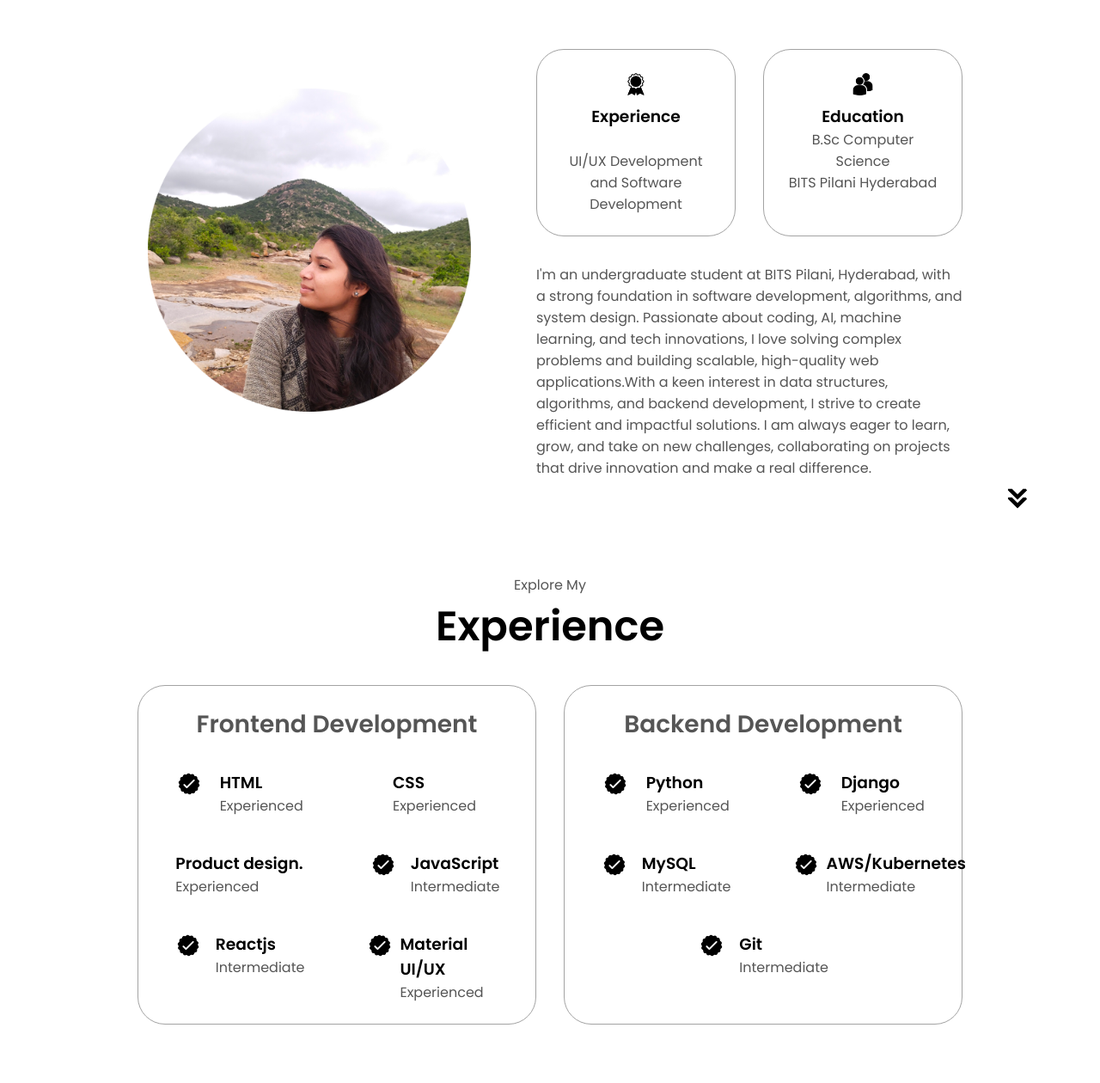
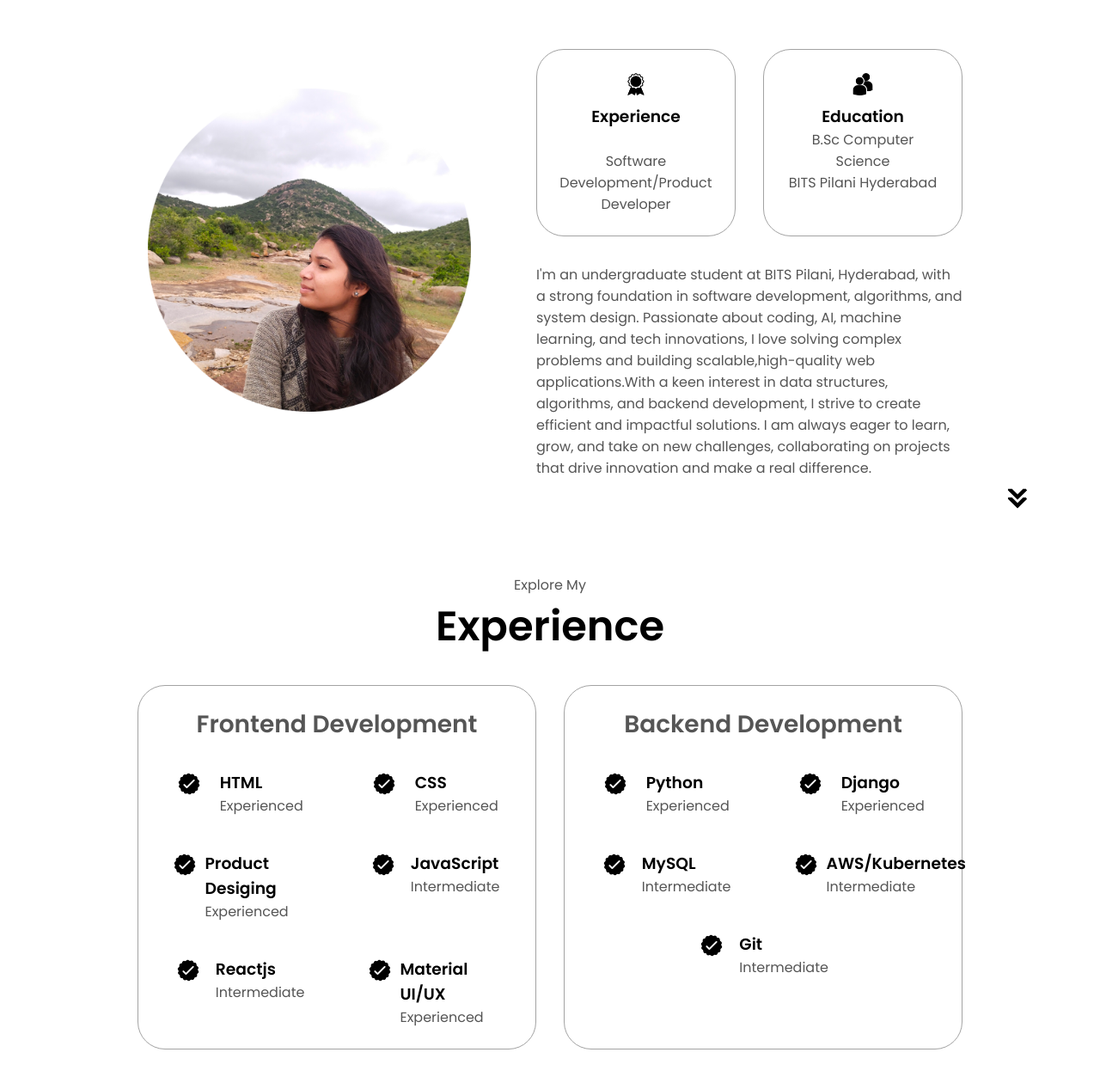
Before and after one commit to Navyashreeamam/my-portfolio, a plain HTML site: page index.html in a window 1280 px wide. Shown: the part 1028-2288 px from the top of the page at 86% size. Drawn offline with Linux system fonts and the light colour scheme.

Commit message:
Added missing components

```diff
--- a/index.html
+++ b/index.html
@@ -91,7 +91,7 @@
                 class="icon"
             />
             <h3>Experience</h3>
-            <p><br />UI/UX Development and Software Development</p>
+            <p><br />Software Development/Product Developer</p>
             </div>
             <div class="details-container">
             <img
@@ -108,7 +108,7 @@
                 I'm an undergraduate student at BITS Pilani, Hyderabad, with a strong foundation in
                 software development, algorithms, and system design. Passionate about coding, AI,
                 machine learning, and tech innovations, I love solving complex problems and building
-                scalable, high-quality web applications.With a keen interest in data structures,
+                scalable,high-quality web applications.With a keen interest in data structures,
                 algorithms, and backend development, I strive to create efficient and impactful solutions.
                 I am always eager to learn, grow, and take on new challenges, collaborating on projects
                 that drive innovation and make a real difference.
@@ -143,22 +143,26 @@
                     </div>
             </article>
             <article>
-                <imgsrc="./assets/checkmark.png"
+                <img
+                src="./assets/checkmark.png"
                 alt="Experience icon"
-                class="icon"/>
+                class="icon"
+                />
                 <div>
-                <h3>CSS</h3>
-                <p>Experienced</p>
-                </div>
+                    <h3>CSS</h3>
+                    <p>Experienced</p>
+                    </div>
             </article>
             <article>
-                <imgsrc="./assets/checkmark.png"
+                <img
+                src="./assets/checkmark.png"
                 alt="Experience icon"
-                class="icon"/>
+                class="icon"
+                />
                 <div>
-                <h3>Product design.</h3>
-                <p>Experienced</p>
-                </div>
+                    <h3>Product Desiging</h3>
+                    <p>Experienced</p>
+                    </div>
             </article>
             <article>
                 <img
```
